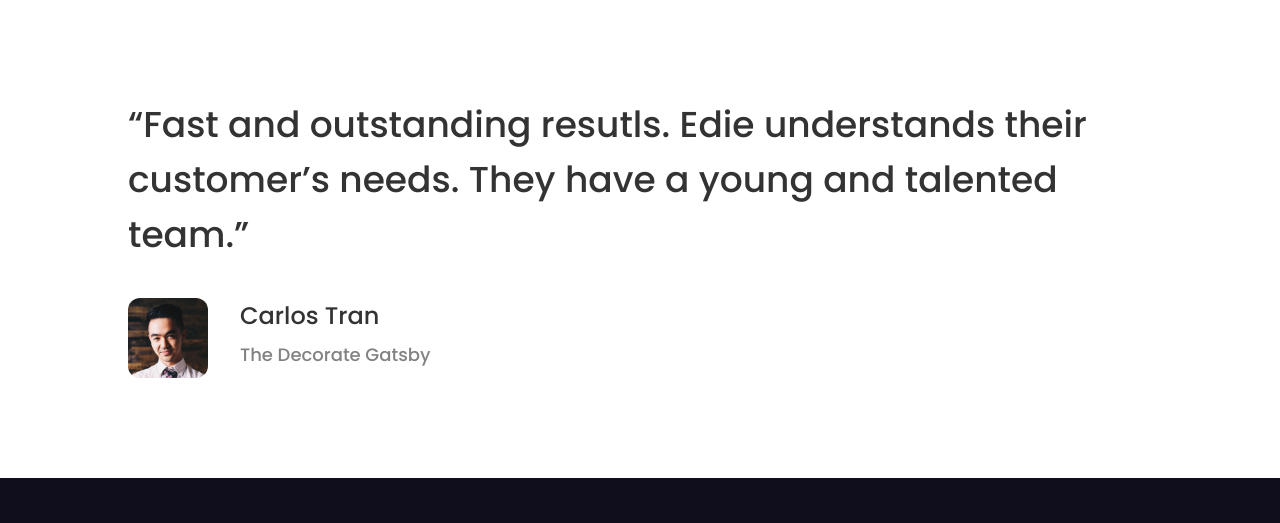
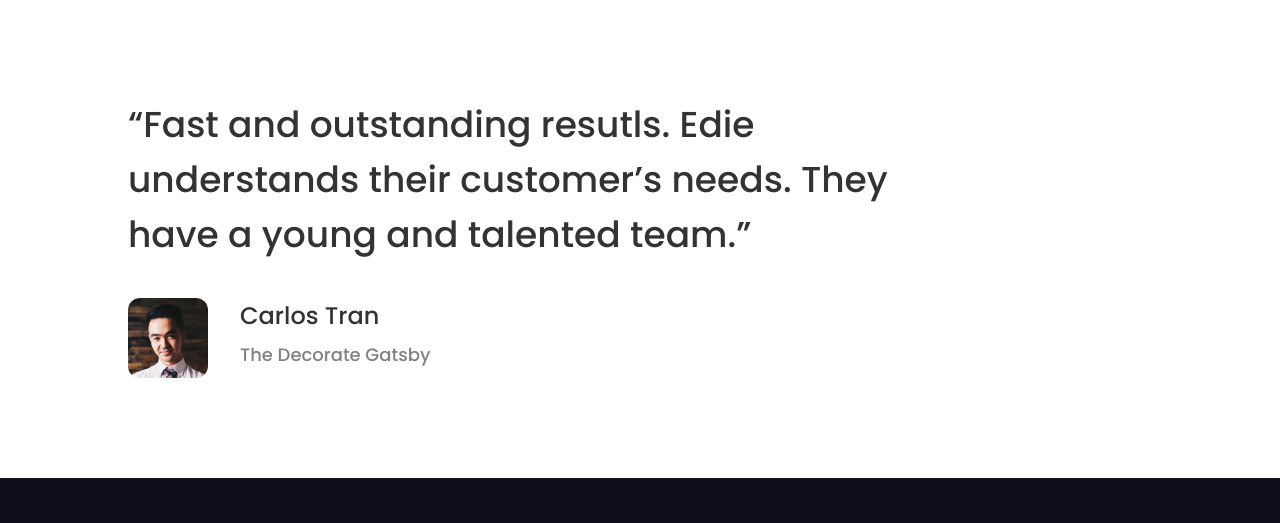
Before and after one commit to yPerrot/Solution_Responsive_devChallenges, a plain HTML site: page edie-homepage/index.html in a window 1280 px wide. Shown: the part 3780-4303 px from the top of the page. Drawn offline with Linux system fonts and the light colour scheme.

Commit message:
[FIX] Set max size client feedback text

```diff
--- a/edie-homepage/style/scss/style.scss
+++ b/edie-homepage/style/scss/style.scss
@@ -582,10 +582,12 @@ section {
         font-weight: 500;
         color: var(--gray-1);
 
+
         margin-bottom: 1.125rem;
         @media screen and (min-width:1024px) {
             margin-bottom: 2.25rem;
             font-size: 2.25rem;
+            max-width: 60vw;
         }
 
     }
```
Also changed, not shown: edie-homepage/style/css/style.css, 1 other file.
